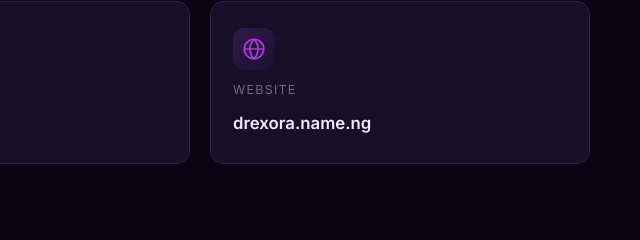
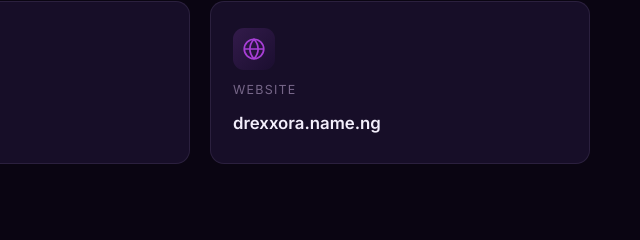
Before and after one commit to daviddchucks-hash/Drexorahub, a plain HTML site: page index.html in a window 1280 px wide. Shown: the part 4343-4583 px from the top of the page, 640-1280 px from the left. Drawn offline with Linux system fonts and the light colour scheme.

Commit message:
Correct URL from drexora to drexxora

```diff
--- a/index.html
+++ b/index.html
@@ -10,7 +10,7 @@
 <meta property="og:title" content="Drexora Hub — Explore Drexora Products & Technology">
 <meta property="og:description" content="Explore Drexora's digital products, AI projects, software and upcoming technology. Discover what's live, what's in development and what's coming next.">
 <meta property="og:type" content="website">
-<meta property="og:url" content="https://drexora.name.ng">
+<meta property="og:url" content="https://drexxora.name.ng">
 <meta property="og:image" content="assets/og-image.png">
 
 <link rel="icon" type="image/png" href="assets/favicon.png">
@@ -51,7 +51,7 @@
     </nav>
 
     <div class="nav__actions">
-      <a href="https://drexora.name.ng" target="_blank" rel="noopener" class="btn btn--ghost nav__cta">Visit Drexora</a>
+      <a href="https://drexxora.name.ng" target="_blank" rel="noopener" class="btn btn--ghost nav__cta">Visit Drexora</a>
       <button class="nav__burger" id="burger" aria-label="Open menu" aria-expanded="false" aria-controls="navLinks">
         <span></span><span></span><span></span>
       </button>
@@ -75,7 +75,7 @@
     <p class="hero__sub">Explore the products, projects and technology being built by Drexora.</p>
     <div class="hero__actions">
       <a href="#products" class="btn btn--primary">Explore Products</a>
-      <a href="https://drexora.name.ng" target="_blank" rel="noopener" class="btn btn--outline">Visit Drexora</a>
+      <a href="https://drexxora.name.ng" target="_blank" rel="noopener" class="btn btn--outline">Visit Drexora</a>
     </div>
 
     <div class="hero__stats">
@@ -361,7 +361,7 @@
           <svg viewBox="0 0 24 24" width="26" height="26" fill="none" stroke="currentColor" stroke-width="1.6"><circle cx="12" cy="12" r="9"/><path d="M3 12h18M12 3c2.5 2.7 3.8 6 3.8 9s-1.3 6.3-3.8 9c-2.5-2.7-3.8-6-3.8-9s1.3-6.3 3.8-9z"/></svg>
         </span>
         <span class="contact-card__label">Website</span>
-        <span class="contact-card__value">drexora.name.ng</span>
+        <span class="contact-card__value">drexxora.name.ng</span>
       </a>
     </div>
   </div>
@@ -389,7 +389,7 @@
       <h4>Contact</h4>
       <a href="mailto:drexxora@yahoo.com">drexxora@yahoo.com</a>
       <a href="https://wa.me/2349036895700" target="_blank" rel="noopener">+234 903 689 5700</a>
-      <a href="https://drexora.name.ng" target="_blank" rel="noopener">Official Website</a>
+      <a href="https://drexxora.name.ng" target="_blank" rel="noopener">Official Website</a>
     </div>
   </div>
 
```
